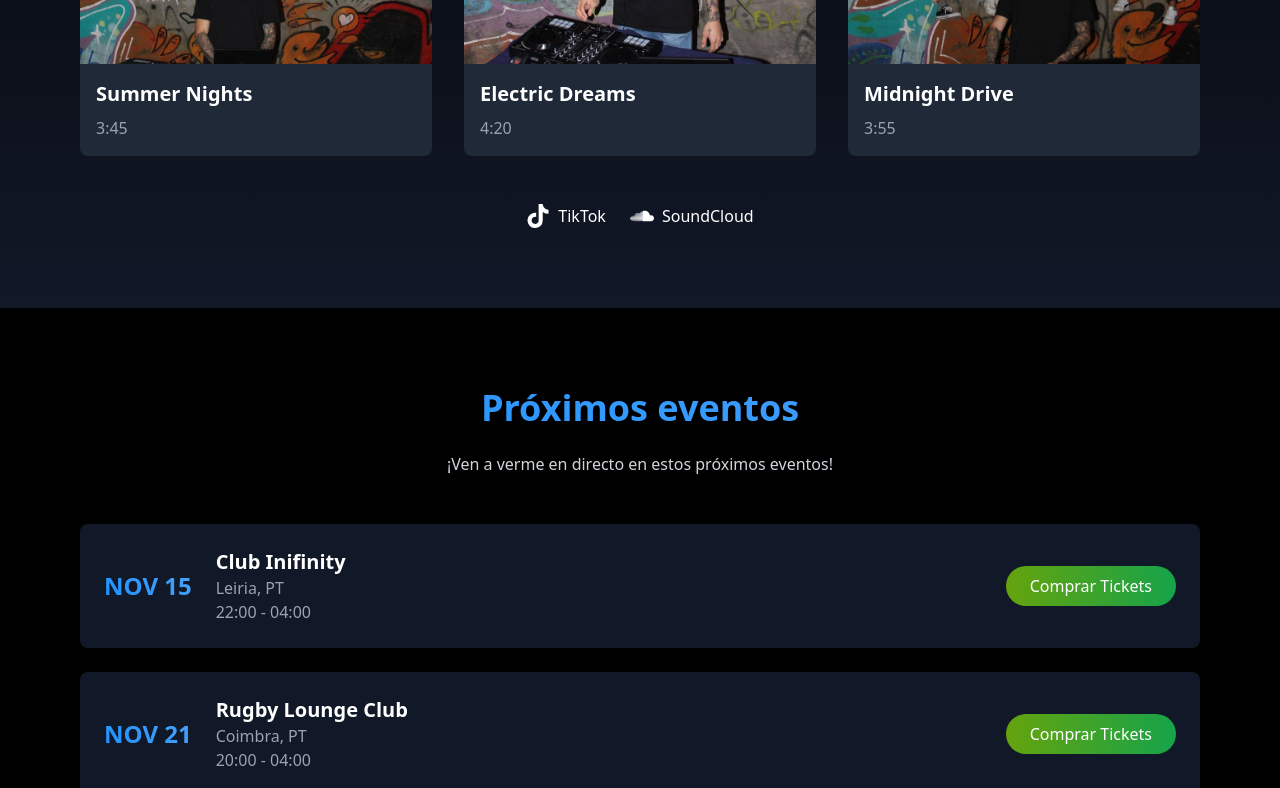
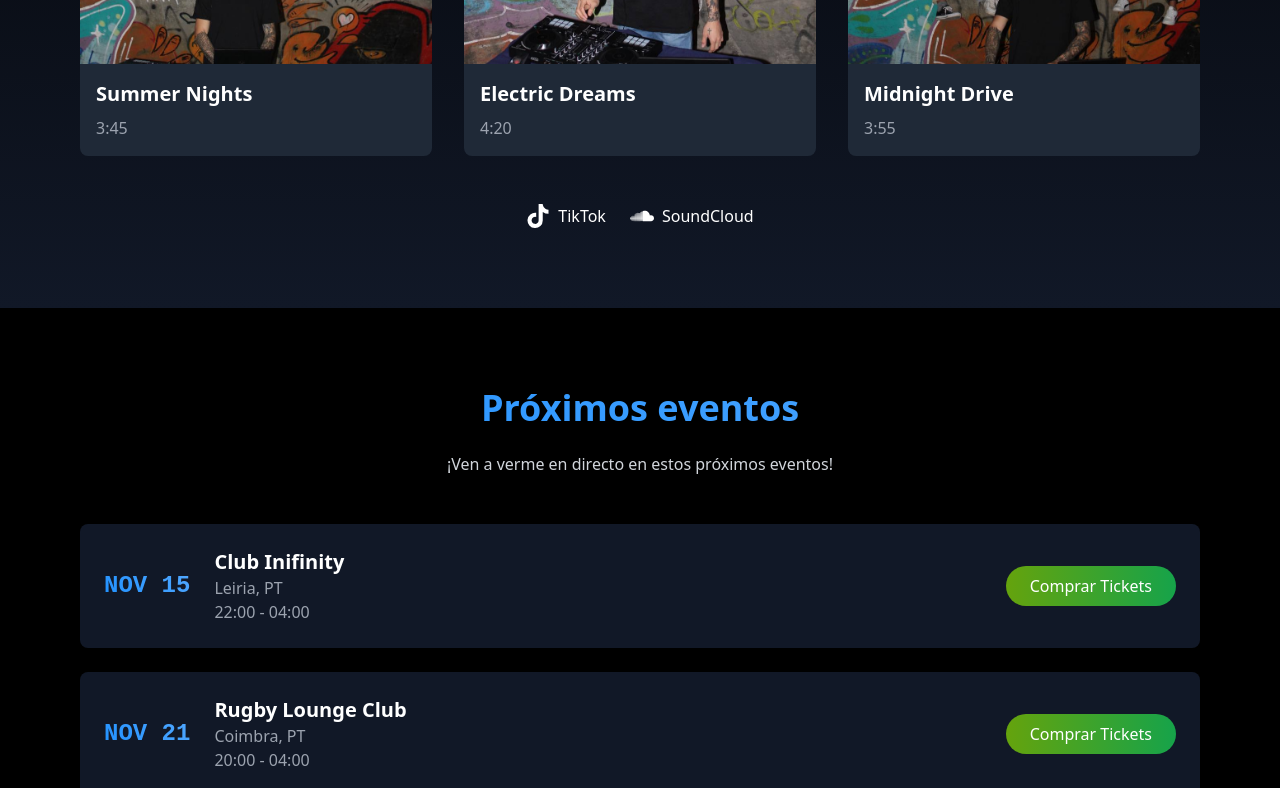
Before and after one commit to EdgarDNavarro/dj-odiel, a React (Vite) app: page / in a window 1280 px wide. Shown: the part 2000-2788 px from the top of the page. Built offline with nearby package versions, Linux system fonts and the light colour scheme; a web font is replaced by a local one.

Commit message:
more colors adn font

```diff
--- a/src/components/Events.tsx
+++ b/src/components/Events.tsx
@@ -44,11 +44,11 @@ const Events = () => {
             >
               <div className="flex items-center space-x-6 mb-4 md:mb-0">
                 <div className="text-center md:text-left">
-                  <h3 className="text-2xl font-bold gradient-text">{event.date}</h3>
+                  <h3 className="text-2xl font-bold gradient-text font-kode">{event.date}</h3>
                 </div>
                 <div>
-                  <h4 className="text-xl font-semibold hover:text-lime-400 transition-colors">
-                    <a target="_blank" href={event.map} className='hover:cursor-pointer hover:text-lime-400 transition-colors'>
+                  <h4 className="text-xl font-semibold hover:text-blue-400 transition-colors">
+                    <a target="_blank" href={event.map} className='hover:cursor-pointer hover:text-blue-400 transition-colors'>
                     {event.venue}
                     </a>
                   </h4>
--- a/src/index.css
+++ b/src/index.css
@@ -16,7 +16,7 @@ body {
 
 
 .gradient-text {
-  background: linear-gradient(45deg, #1E90FF, #49a3fc  );
+  background: linear-gradient(45deg, #1E90FF, #52a8ff  );
   -webkit-background-clip: text;
   background-clip: text;
   color: transparent;
```
